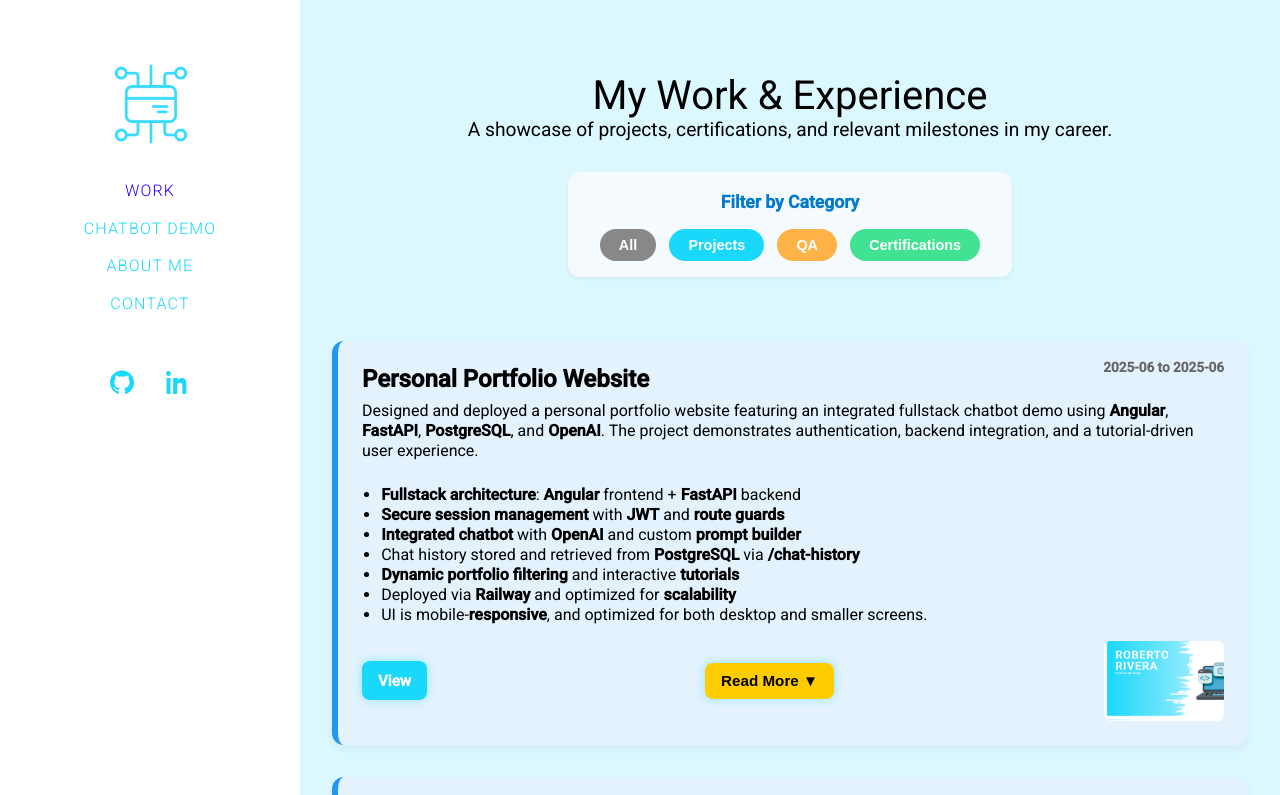
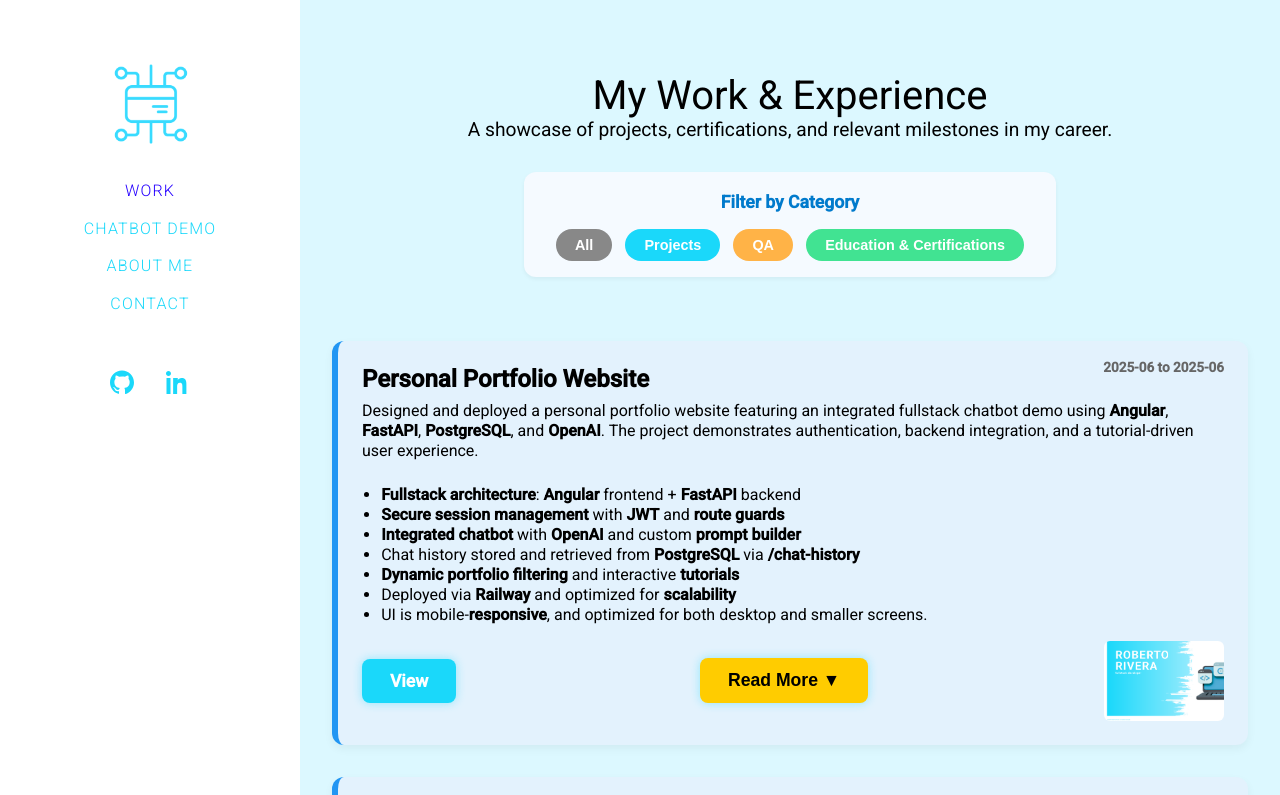
Before and after one commit to RobertoRiveraT/chatbot_arelia-frontend, an Angular app: page /mywork in a window 1280 px wide. Shown: the top 795 px of the page. Built offline with nearby package versions, Linux system fonts and the light colour scheme.

Commit message:
Update: changed some work tags

```diff
--- a/src/app/articles/items/2025/WebpagePortfolio/Webpage/webpage_portfolio.project.ts
+++ b/src/app/articles/items/2025/WebpagePortfolio/Webpage/webpage_portfolio.project.ts
@@ -2,7 +2,7 @@ import { WorkItem } from '../../../../work-item.interface';
 
 export const WebpagePortfolioProject: WorkItem = {
     title: 'Personal Portfolio Website',
-    category: ['Projects', 'QA'],
+    category: ['Projects'],
     cardColor: 'blue',
     startDate: '2025-06',
     endDate: '2025-06',
--- a/src/app/articles/work-item.interface.ts
+++ b/src/app/articles/work-item.interface.ts
@@ -1,4 +1,5 @@
-export type WorkCategory = 'Projects' | 'Certifications' | 'QA' | 'Fullstack' | 'Mobile' | 'GameDev';
+export type WorkCategory =
+'Projects' | 'SideProjects' | 'Certifications' | 'QA' | 'Fullstack' | 'Mobile' | 'GameDev';
 
 export interface WorkItem {
     title: string;
--- a/src/app/components/work-card/work-card.component.css
+++ b/src/app/components/work-card/work-card.component.css
@@ -195,8 +195,8 @@
     color: white;
     border: none;
     border-radius: 8px;
-    padding: 0.6rem 1rem;
-    font-size: 0.95rem;
+    padding: 0.75rem 1.75rem;
+    font-size: 1.1rem;
     font-weight: bold;
     cursor: pointer;
     transition: transform 0.2s ease, background-color 0.3s ease;
--- a/src/app/pages/mywork/mywork.component.html
+++ b/src/app/pages/mywork/mywork.component.html
@@ -11,7 +11,7 @@
         <button class="filter-btn" (click)="filterCategory('All')">All</button>
         <button class="filter-btn" (click)="filterCategory('Projects')">Projects</button>
         <button class="filter-btn" (click)="filterCategory('QA')">QA</button>
-        <button class="filter-btn" (click)="filterCategory('Certifications')">Certifications</button>
+        <button class="filter-btn" (click)="filterCategory('Certifications')">Education & Certifications</button>
     </div>
 </aside>
 
```
